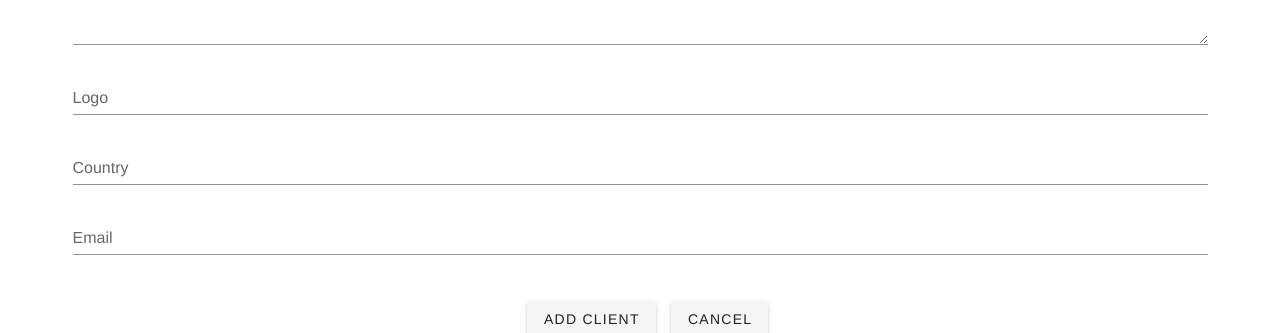
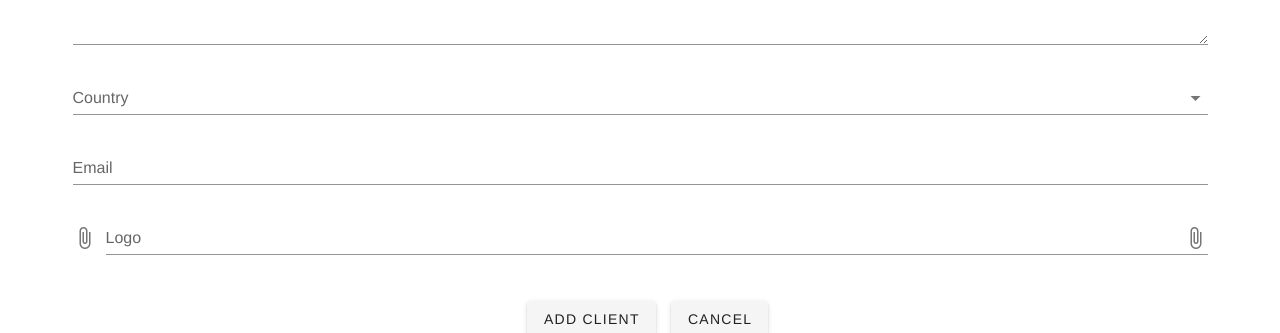
Before and after one commit to wojteq89/EstimationApp-Frontend, a Vue app in the folder vuejs-frontend/: page /add-client in a window 1280 px wide. Shown: the part 349-682 px from the top of the page. Built offline with nearby package versions, Linux system fonts and the light colour scheme; what vue-notification would draw is missing.

Commit message:
Add client logo inport function

```diff
--- a/vuejs-frontend/src/components/AddClient.vue
+++ b/vuejs-frontend/src/components/AddClient.vue
@@ -5,9 +5,20 @@
       <v-form @submit.prevent="addClient">
         <v-text-field v-model="name" label="Client Name" required></v-text-field>
         <v-textarea v-model="description" label="Description"></v-textarea>
-        <v-text-field v-model="logo" label="Logo"></v-text-field>
-        <v-text-field v-model="country" label="Country" required></v-text-field>
+        <v-select
+          v-model="selectedCountry"
+          :items="countries"
+          label="Country"
+          required
+        ></v-select>
         <v-text-field v-model="email" label="Email" required></v-text-field>
+        <v-file-input
+          label="Logo"
+          accept="image/*"
+          @change="previewLogo"
+          append-icon="mdi-paperclip"
+        ></v-file-input>
+        <v-img v-if="previewImage" :src="previewImage" class="my-4" contain></v-img>
         <v-container style="display: flex; flex-direction: row; justify-content: center;">
           <v-btn type="submit">Add Client</v-btn>
           <v-btn @click="cancelClient">Cancel</v-btn>
@@ -31,14 +42,36 @@
     return {
       name: '',
       description: '',
-        logo: '',
-        country: '',
-        email: ''
+      logo: null,
+      countries: ['Poland', 'Germany', 'France', 'USA', 'UK', 'Spain', 'Italy', 'Canada', 'Australia', 'Japan', 'China', 'Brazil', 'India', 'Russia'],
+      selectedCountry: '',
+      email: '',
+      previewImage: null
     };
   },
   methods: {
+    resizeImage(file) {
+      return new Promise((resolve, reject) => {
+        const reader = new FileReader();
+        reader.readAsDataURL(file);
+        reader.onload = () => {
+          const img = new Image();
+          img.src = reader.result;
+          img.onload = () => {
+            const canvas = document.createElement('canvas');
+            const ctx = canvas.getContext('2d');
+            canvas.width = 100;
+            canvas.height = 100;
+            ctx.drawImage(img, 0, 0, 100, 100);
+            resolve(canvas.toDataURL('image/jpeg'));
+          };
+        };
+        reader.onerror = error => reject(error);
+      });
+    },
+
     addClient() {
-        if (!this.name || !this.country || !this.email) {
+      if (!this.name || !this.selectedCountry || !this.email) {
         this.$notify({
           title: 'Error',
           text: 'Please fill in all required fields.',
@@ -47,13 +80,33 @@
         return;
       }
 
-        axios.post('http://localhost:8000/api/clients', {
-          name: this.name,
-          description: this.description,
-          logo: this.logo,
-          country: this.country,
-          email: this.email
+      const formData = new FormData();
+      formData.append('name', this.name);
+      formData.append('description', this.description);
+      formData.append('country', this.selectedCountry);
+      formData.append('email', this.email);
+
+      if (this.logo) {
+        this.resizeImage(this.logo)
+          .then(base64Image => {
+            formData.append('logo', base64Image);
+            this.sendFormData(formData);
           })
+          .catch(error => {
+            console.error('Error resizing image:', error);
+            this.$notify({
+              title: 'Error',
+              text: 'Failed to add client.',
+              type: 'error'
+            });
+          });
+      } else {
+        this.sendFormData(formData);
+      }
+    },
+
+    sendFormData(formData) {
+      axios.post('http://localhost:8000/api/clients', formData)
         .then(response => {
           console.log('Client added:', response.data);
           this.$notify({
@@ -61,11 +114,7 @@
             text: 'Client added successfully.',
             type: 'success'
           });
-          this.name = '';
-          this.description = '';
-          this.logo = '';
-          this.country = '';
-          this.email = '';
+          this.resetForm();
           this.$router.push('/clients');
         })
         .catch(error => {
@@ -78,8 +127,24 @@
         });
     },
 
+    resetForm() {
+      this.name = '';
+      this.description = '';
+      this.logo = null;
+      this.selectedCountry = '';
+      this.email = '';
+      this.previewImage = null;
+    },
+
     cancelClient() {
       this.$router.push('/clients');
+    },
+
+    previewLogo(file) {
+      if (file) {
+        this.logo = file;
+        this.previewImage = URL.createObjectURL(file);
+      }
     }
   }
 };
--- a/vuejs-frontend/src/components/ListClients.vue
+++ b/vuejs-frontend/src/components/ListClients.vue
@@ -23,7 +23,7 @@
         <tr class="table-row">
           <td>{{ item.name }}</td>
           <td>{{ item.description }}</td>
-          <td>{{ item.logo }}</td>
+          <td><img :src="item.logo" alt="Logo" style="max-width: 60px; max-height: 60px;"></td>
           <td>{{ item.country }}</td>
           <td>{{ item.email }}</td>
           <td>
--- a/vuejs-frontend/src/main.js
+++ b/vuejs-frontend/src/main.js
@@ -4,6 +4,8 @@ import router from './router';
 import Vuetify from 'vuetify';
 import 'vuetify/dist/vuetify.min.css';
 import VueNotification from 'vue-notification';
+import '@mdi/font/css/materialdesignicons.css'
+
 
 Vue.use(Vuetify);
 Vue.use(VueNotification);
--- a/vuejs-frontend/src/router/index.js
+++ b/vuejs-frontend/src/router/index.js
@@ -11,7 +11,7 @@ import HomePage from '@/components/HomePage.vue';
 Vue.use(Router);
 
 export default new Router({
-  mode: 'history', // Use history mode for clean URLs
+  mode: 'history',
   routes: [
     { path: '/home-page', name: 'HomePage', component: HomePage },
     { path: '/clients', name: 'ListClients', component: ListClients },
@@ -20,6 +20,6 @@ export default new Router({
     { path: '/add-project', name: 'AddProject', component: AddProject },
     { path: '/estimations', name: 'ListEstimations', component: ListEstimations },
     { path: '/add-estimation', name: 'AddEstimation', component: AddEstimation },
-    { path: '*', redirect: '/home-page' } // Redirect to clients list for undefined routes
+    { path: '*', redirect: '/home-page' }
   ]
 });
```
Lines whose indentation alone changed are shown as unchanged.
